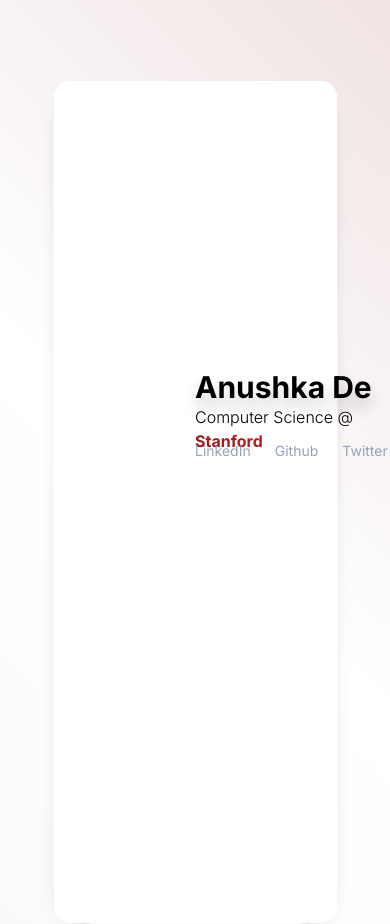
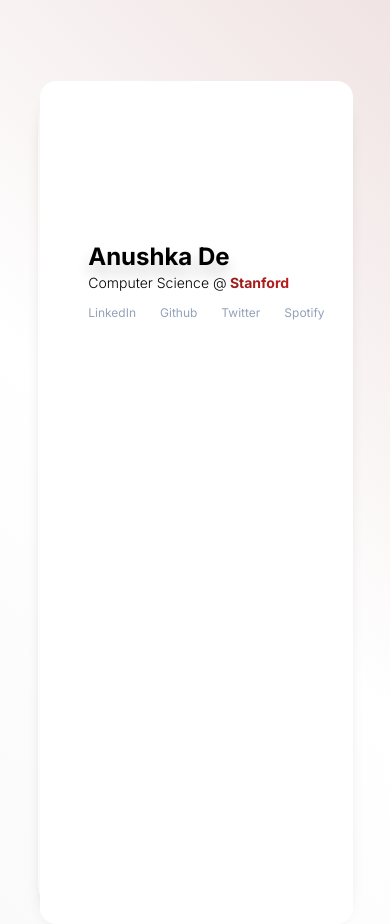
Before and after one commit to anushkarde/googee, a React (Vite) app: page / in a window 390 px wide. Built offline with nearby package versions, Linux system fonts and the light colour scheme.

Commit message:
mobile formatting

```diff
--- a/src/components/Hero.jsx
+++ b/src/components/Hero.jsx
@@ -3,23 +3,23 @@ import React from 'react';
 const Hero = () => {
   return (
     <div className="flex flex-col justify-center items-center min-h-screen">
-      <div className="hover:card-wrapper h-screen w-5/6 lg:w-10/12 rounded-5xl shadow-lg">
-        <div className="card-content relative bg-white flex flex-col">
+      <div className="hover:card-wrapper h-screen w-11/12 rounded-5xl shadow-lg">
+        <div className="card-content flex flex-col">
           <div className="flex flex-row w-full h-full">
 
             <div className="flex flex-col p-6">
 
             </div>
 
-            <div className="flex flex-col mt-72 fixed left-1/2">
-              <h1 className="text-3xl font-bold text-shadow-lg">Anushka De</h1>
-              <p className="mt-9 text-md font-light fixed">
+            <div className="flex flex-col mt-40 md:mt-72 md:fixed left-1/2">
+              <h1 className="text-2xl md:text-3xl font-bold text-shadow-lg">Anushka De</h1>
+              <p className="md:mt-10 text-sm md:text-md font-light md:fixed">
                 Computer Science @
                 <span className="bg-gradient-to-r font-bold from-red-800 to-red-700 text-transparent bg-clip-text">
                   {" "}Stanford
                 </span>
               </p>
-              <div className="mt-8 text-sm text-slate-400 flex justify-center" style={{ marginLeft: '-0.75rem' }}>
+              <div className="mt-2 md:mt-8 text-xs lg:text-sm text-slate-400 flex justify-center" style={{ marginLeft: '-0.75rem' }}>
                 <a href="https://www.linkedin.com/in/anushkadde/" className="relative transition duration-300 ease-in-out hover:bg-gradient-to-r from-red-800 to-red-700 hover:text-white px-3 py-1 rounded-full" target="_blank">
                   <span className="hover:text-white">LinkedIn</span>
                 </a>
@@ -38,6 +38,10 @@ const Hero = () => {
           </div>
         </div>
       </div>
+
+      {/* <div className="card-wrapper h-screen w-11/12 rounded-5xl shadow-lg">
+
+      </div> */}
     </div>
   );
 };
--- a/src/index.css
+++ b/src/index.css
@@ -43,10 +43,10 @@
       transparent 80deg
     );
 
-    @apply absolute h-[150%] w-[150%] left-[-25%] top-[-25%] content-[''] animate-border-spin;
+    @apply absolute h-[150%] w-[150%] left-[-25%] top-[-25%] lg:h-[200%] lg:w-[200%] lg:left-[-50%] lg:top-[-50%] content-[''] animate-border-spin;
   }
 
   .card-content {
-    @apply relative flex items-center justify-center w-[calc(100%-2px)] h-[calc(100%-2px)] top-[1px] left-[1px] bg-white text-black rounded-2xl;
+    @apply relative flex items-center justify-center w-[calc(100%-1px)] lg:w-[calc(100%-3px)] h-[calc(100%-1px)] top-[1px] left-[2px] bg-white text-black rounded-2xl;
   }
 }
```
